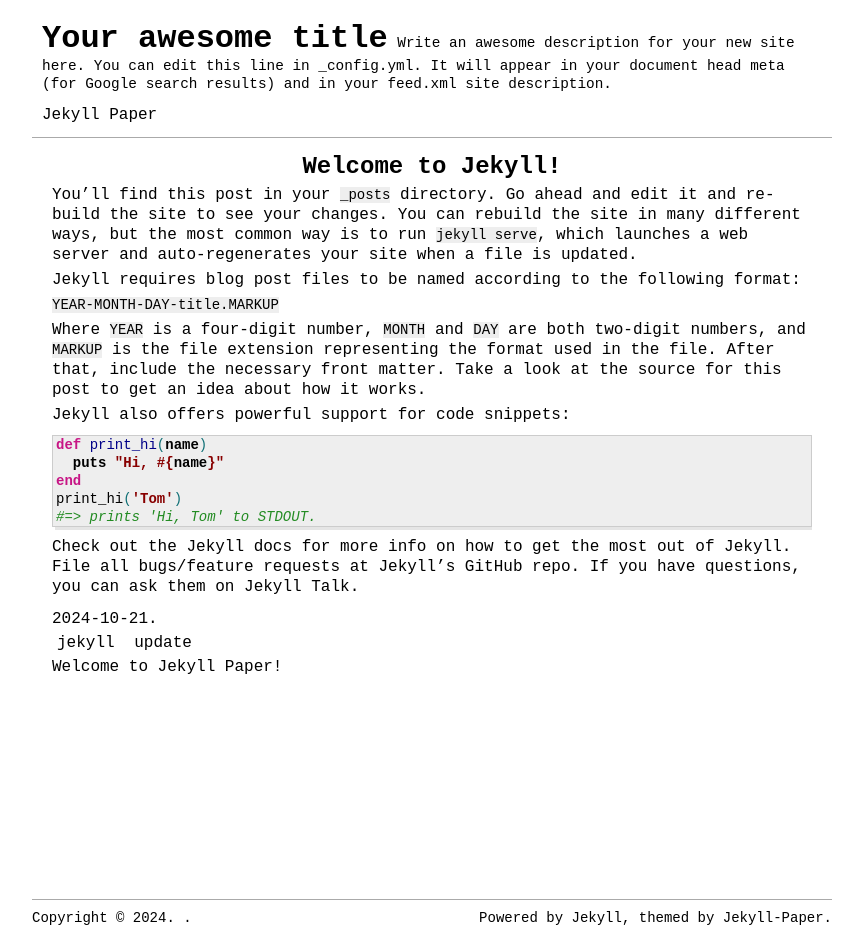
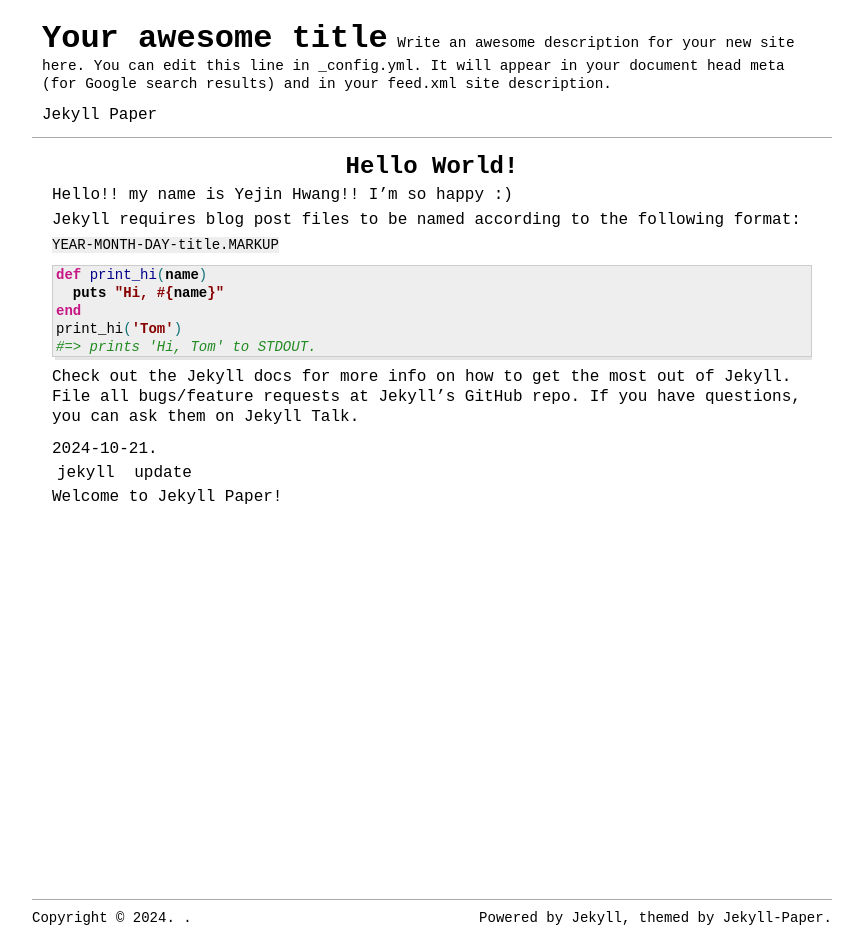
Before and after one commit to YejinHwang909/YejinHwang909.github.io, a Jekyll site: the page built from _posts/2024-10-21-welcome-to-jekyll.markdown, in a window 1280 px wide. Shown: the whole page, without its empty margins (208-1068 px from the left). Built offline with Jekyll 4.4.1, drawn with Linux system fonts in a browser that asks for light colours.

Commit message:
Update 2024-10-21-welcome-to-jekyll.markdown

```diff
--- a/_posts/2024-10-21-welcome-to-jekyll.markdown
+++ b/_posts/2024-10-21-welcome-to-jekyll.markdown
@@ -1,18 +1,15 @@
 ---
 layout: post
-title:  "Welcome to Jekyll!"
+title:  "Hello World!"
 date:   2024-10-21 21:14:34 +0900
 categories: jekyll update
 ---
-You’ll find this post in your `_posts` directory. Go ahead and edit it and re-build the site to see your changes. You can rebuild the site in many different ways, but the most common way is to run `jekyll serve`, which launches a web server and auto-regenerates your site when a file is updated.
+Hello!! my name is Yejin Hwang!!
+I'm so happy :)
 
 Jekyll requires blog post files to be named according to the following format:
 
 `YEAR-MONTH-DAY-title.MARKUP`
-
-Where `YEAR` is a four-digit number, `MONTH` and `DAY` are both two-digit numbers, and `MARKUP` is the file extension representing the format used in the file. After that, include the necessary front matter. Take a look at the source for this post to get an idea about how it works.
-
-Jekyll also offers powerful support for code snippets:
 
 {% highlight ruby %}
 def print_hi(name)
```
